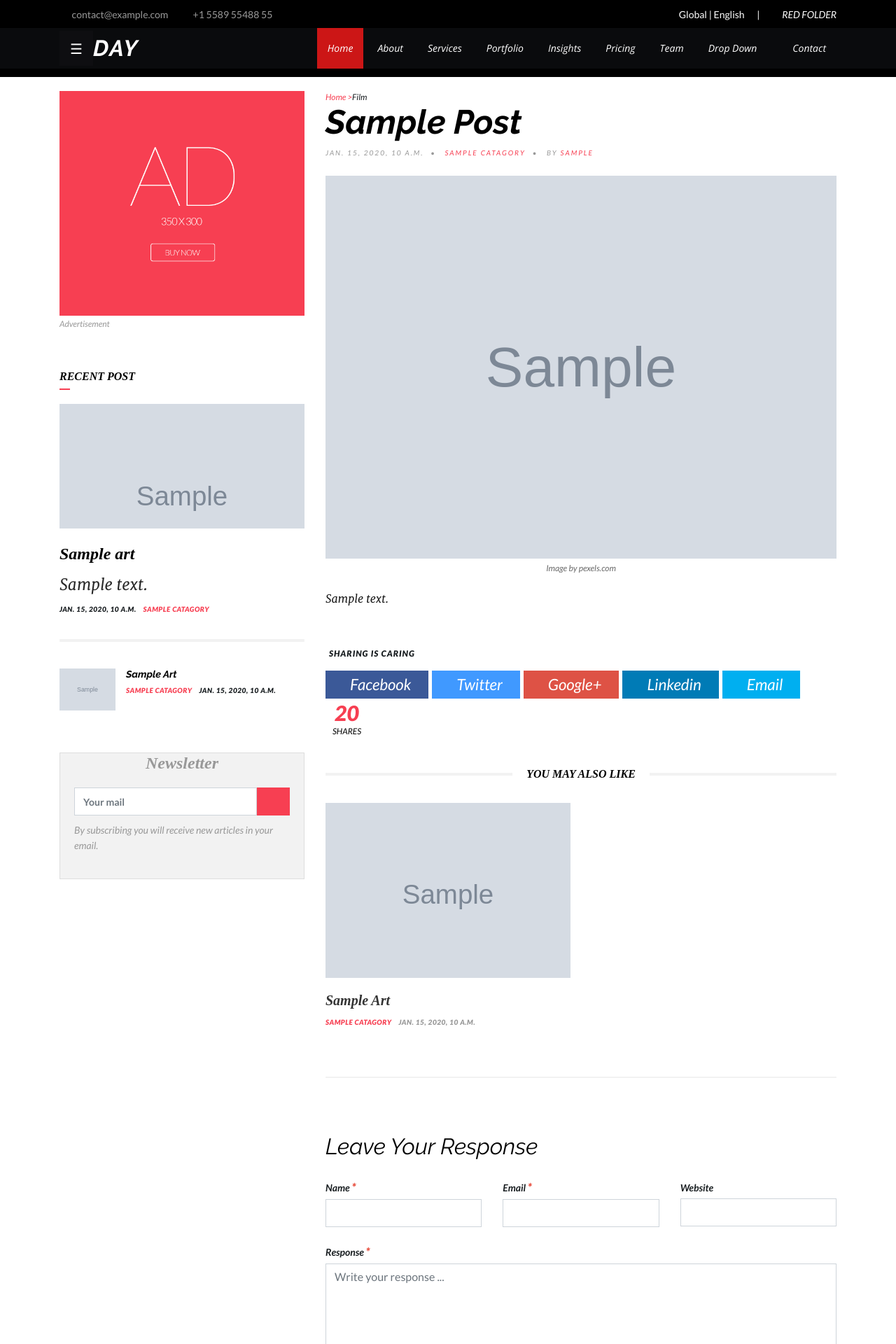
After one commit to Eng-HassanRaza/dashboard, a Django app: template core/templates/front-end/insights/post-page.html in a window 1280 px wide. The commit adds this page. Shown: the top 1920 px of the page at 70% size. Run offline with Django 3.2, Linux system fonts and the light colour scheme; tables that the repository leaves empty hold one stand-in row (values such as "Sample post"); the template is opened without the code that fills it: values that come from a table or form of the project are taken from there, most other values are stand-ins (such as "Sample title", 1, 10 or a date in 2020); grey boxes marked "Sample" are stand-in pictures; parts of the project's set-up code (start-up, migrations or seed data) failed here and were passed over; some libraries are stand-ins or nearby versions; some web fonts are replaced.

Commit message:
insight post page setup

```diff
--- /dev/null
+++ b/core/templates/front-end/insights/post-page.html
@@ -0,0 +1,274 @@
+{% extends "front-end/template.html" %}
+
+{% block content %}
+	<div style="padding-top:110px; background-color:black"></div>
+    <section class="single">
+			<div class="container">
+				<div class="row">
+					<div class="col-md-4 sidebar" id="sidebar">
+						<aside>
+							<div class="aside-body">
+								<figure class="ads">
+									<img src="/static/assets/insights/images/ad.png">
+									<figcaption>Advertisement</figcaption>
+								</figure>
+							</div>
+						</aside>
+						<aside>
+							<h1 class="aside-title">Recent Post</h1>
+							<div class="aside-body">
+								{%for art in latest%}
+								{%if forloop.first %}
+								<article class="article-fw">
+									<div class="inner">
+										<figure>
+											<a href={% url 'insight_post_page' art.id  %}>
+												<img src={{art.image.url}}>
+											</a>
+										</figure>
+										<div class="details">
+											<h1><a href={% url 'insight_post_page' art.id  %}>{{art.title|truncatechars:50}}</a></h1>
+											<p>
+												{{art.body|truncatechars:100}}
+											</p>
+											<div class="detail">
+												<div class="time">{{art.date}}</div>
+												<div class="category"><a href="category.html">{{art.catagory}}</a></div>
+											</div>
+										</div>
+									</div>
+								</article>
+								<div class="line"></div>
+								{%endif%}
+								<article class="article-mini">
+									<div class="inner">
+										<figure>
+											<a href={% url 'insight_post_page' art.id  %}>
+												<img src={{art.image.url}}>
+											</a>
+										</figure>
+										<div class="padding">
+											<h1><a href={% url 'insight_post_page' art.id  %}>{{art.title|truncatechars:45}}</a></h1>
+											<div class="detail">
+												<div class="category"><a href="category.html">{{art.catagory}}</a></div>
+												<div class="time">{{art.date}}</div>
+											</div>
+										</div>
+									</div>
+								</article>
+								{%endfor%}
+
+							</div>
+						</aside>
+						<aside>
+							<div class="aside-body">
+								<form class="newsletter">
+									<div class="icon">
+										<i class="ion-ios-email-outline"></i>
+										<h1>Newsletter</h1>
+									</div>
+									<div class="input-group">
+										<input type="email" class="form-control email" placeholder="Your mail">
+										<div class="input-group-btn">
+											<button class="btn btn-primary"><i class="ion-paper-airplane"></i></button>
+										</div>
+									</div>
+									<p>By subscribing you will receive new articles in your email.</p>
+								</form>
+							</div>
+						</aside>
+					</div>
+					<div class="col-md-8">
+						<ol class="breadcrumb">
+						  <li><a href="#">Home ></a></li>
+						  <li class="active">Film</li>
+						</ol>
+						<article class="article main-article">
+							<header>
+								<h1>{{post.title}}</h1>
+								<ul class="details">
+									<li>{{post.date}}</li>
+									<li><a>{{post.catagory}}</a></li>
+									<li>By <a href="#">{{post.author}}</a></li>
+								</ul>
+							</header>
+							<div class="main">
+								<div class="featured">
+									<figure>
+										<img src={{post.image.url}}>
+										<figcaption>Image by pexels.com</figcaption>
+									</figure>
+								</div>
+								<p>{{post.body}}</p>
+							</div>
+						</article>
+						<div class="sharing">
+						<div class="title"><i class="ion-android-share-alt"></i> Sharing is caring</div>
+							<ul class="social">
+								<li>
+									<a href="#" class="facebook">
+										<i class="ion-social-facebook"></i> Facebook
+									</a>
+								</li>
+								<li>
+									<a href="#" class="twitter">
+										<i class="ion-social-twitter"></i> Twitter
+									</a>
+								</li>
+								<li>
+									<a href="#" class="googleplus">
+										<i class="ion-social-googleplus"></i> Google+
+									</a>
+								</li>
+								<li>
+									<a href="#" class="linkedin">
+										<i class="ion-social-linkedin"></i> Linkedin
+									</a>
+								</li>
+								<li>
+									<a href="#" class="skype">
+										<i class="ion-ios-email-outline"></i> Email
+									</a>
+								</li>
+								<li class="count">
+									20
+									<div>Shares</div>
+								</li>
+							</ul>
+						</div>
+
+						<div class="line"><div>You May Also Like</div></div>
+						<div class="row">
+							{%for art in popular%}
+							<article class="article related col-md-6 col-sm-6 col-xs-12">
+								<div class="inner">
+									<figure>
+										<a href={% url 'insight_post_page' art.id  %}>
+											<img src={{art.image.url}}>
+										</a>
+									</figure>
+									<div class="padding">
+										<h2><a href={% url 'insight_post_page' art.id  %}>{{art.title|truncatechars:50}}</a></h2>
+										<div class="detail">
+											<div class="category"><a href="category.html">{{art.catagory}}</a></div>
+											<div class="time">{{art.date}}</div>
+										</div>
+									</div>
+								</div>
+							</article>
+							{%endfor%}
+						</div>
+						<div class="line thin"></div>
+						<div class="comments">
+<!--							<h2 class="title">3 Responses <a href="#">Write a Response</a></h2>-->
+<!--							<div class="comment-list">-->
+<!--								<div class="item">-->
+<!--									<div class="user">-->
+<!--										<figure>-->
+<!--											<img src="/static/assets/insights/images/img01.jpg">-->
+<!--										</figure>-->
+<!--										<div class="details">-->
+<!--											<h5 class="name">Mark Otto</h5>-->
+<!--											<div class="time">24 Hours</div>-->
+<!--											<div class="description">-->
+<!--												Lorem ipsum dolor sit amet, consectetur adipisicing elit, sed do eiusmod-->
+<!--												tempor incididunt ut labore et dolore <a href="#">magna</a> aliqua. Ut enim ad minim veniam,-->
+<!--												quis nostrud exercitation ullamco laboris nisi ut aliquip ex ea commodo.-->
+<!--											</div>-->
+<!--											<footer>-->
+<!--												<a href="#">Reply</a>-->
+<!--											</footer>-->
+<!--										</div>-->
+<!--									</div>-->
+<!--								</div>-->
+<!--								<div class="item">-->
+<!--									<div class="user">-->
+<!--										<figure>-->
+<!--											<img src="/static/assets/insights/images/img01.jpg">-->
+<!--										</figure>-->
+<!--										<div class="details">-->
+<!--											<h5 class="name">Mark Otto</h5>-->
+<!--											<div class="time">24 Hours</div>-->
+<!--											<div class="description">-->
+<!--												Lorem ipsum dolor sit amet, consectetur adipisicing elit, sed do eiusmod-->
+<!--												tempor incididunt ut labore et dolore <a href="#">magna</a> aliqua. Ut enim ad minim veniam,-->
+<!--												quis nostrud exercitation ullamco laboris nisi ut aliquip ex ea commodo.-->
+<!--											</div>-->
+<!--											<footer>-->
+<!--												<a href="#">Reply</a>-->
+<!--											</footer>-->
+<!--										</div>-->
+<!--									</div>-->
+<!--									<div class="reply-list">-->
+<!--										<div class="item">-->
+<!--											<div class="user">-->
+<!--												<figure>-->
+<!--													<img src="/static/assets/insights/images/img01.jpg">-->
+<!--												</figure>-->
+<!--												<div class="details">-->
+<!--													<h5 class="name">Mark Otto</h5>-->
+<!--													<div class="time">24 Hours</div>-->
+<!--													<div class="description">-->
+<!--														Quis nostrud exercitation ullamco laboris nisi ut aliquip ex ea commodo-->
+<!--														consequat. Duis aute irure dolor in reprehenderit in voluptate velit esse-->
+<!--														cillum dolore eu fugiat nulla pariatur. Excepteur sint occaecat cupidatat non-->
+<!--														proident, sunt in culpa qui officia deserunt mollit anim id est laborum.-->
+<!--													</div>-->
+<!--													<footer>-->
+<!--														<a href="#">Reply</a>-->
+<!--													</footer>-->
+<!--												</div>-->
+<!--											</div>-->
+<!--										</div>-->
+<!--									</div>-->
+<!--								</div>-->
+<!--								<div class="item">-->
+<!--									<div class="user">-->
+<!--										<figure>-->
+<!--											<img src="/static/assets/insights/images/img01.jpg">-->
+<!--										</figure>-->
+<!--										<div class="details">-->
+<!--											<h5 class="name">Mark Otto</h5>-->
+<!--											<div class="time">24 Hours</div>-->
+<!--											<div class="description">-->
+<!--												Lorem ipsum dolor sit amet, consectetur adipisicing elit, sed do eiusmod-->
+<!--												tempor incididunt ut labore et dolore <a href="#">magna</a> aliqua. Ut enim ad minim veniam,-->
+<!--												quis nostrud exercitation ullamco laboris nisi ut aliquip ex ea commodo.-->
+<!--											</div>-->
+<!--											<footer>-->
+<!--												<a href="#">Reply</a>-->
+<!--											</footer>-->
+<!--										</div>-->
+<!--									</div>-->
+<!--								</div>-->
+<!--							</div>-->
+							<form class="row">
+								<div class="col-md-12">
+									<h3 class="title">Leave Your Response</h3>
+								</div>
+								<div class="form-group col-md-4">
+									<label for="name">Name <span class="required"></span></label>
+									<input type="text" id="name" name="" class="form-control">
+								</div>
+								<div class="form-group col-md-4">
+									<label for="email">Email <span class="required"></span></label>
+									<input type="email" id="email" name="" class="form-control">
+								</div>
+								<div class="form-group col-md-4">
+									<label for="website">Website</label>
+									<input type="url" id="website" name="" class="form-control">
+								</div>
+								<div class="form-group col-md-12">
+									<label for="message">Response <span class="required"></span></label>
+									<textarea class="form-control" name="message" placeholder="Write your response ..."></textarea>
+								</div>
+								<div class="form-group col-md-12">
+									<button class="btn btn-primary">Send Response</button>
+								</div>
+							</form>
+						</div>
+					</div>
+				</div>
+			</div>
+		</section>
+{% endblock content %}
--- a/main/urls.py
+++ b/main/urls.py
@@ -8,5 +8,6 @@ from . import views
 
 urlpatterns = [
     path('', views.index, name='index-page'),
-    path('insights', views.insight, name='insight-page'),
+    path('insights/', views.insight, name='insight-page'),
+    path('insights/<int:id>/', views.insight_post, name='insight_post_page'),
 ]
```
Also changed, not shown: core/templates/front-end/insights/index.html (+17 -17 lines), main/views.py (+20 -1 lines).
